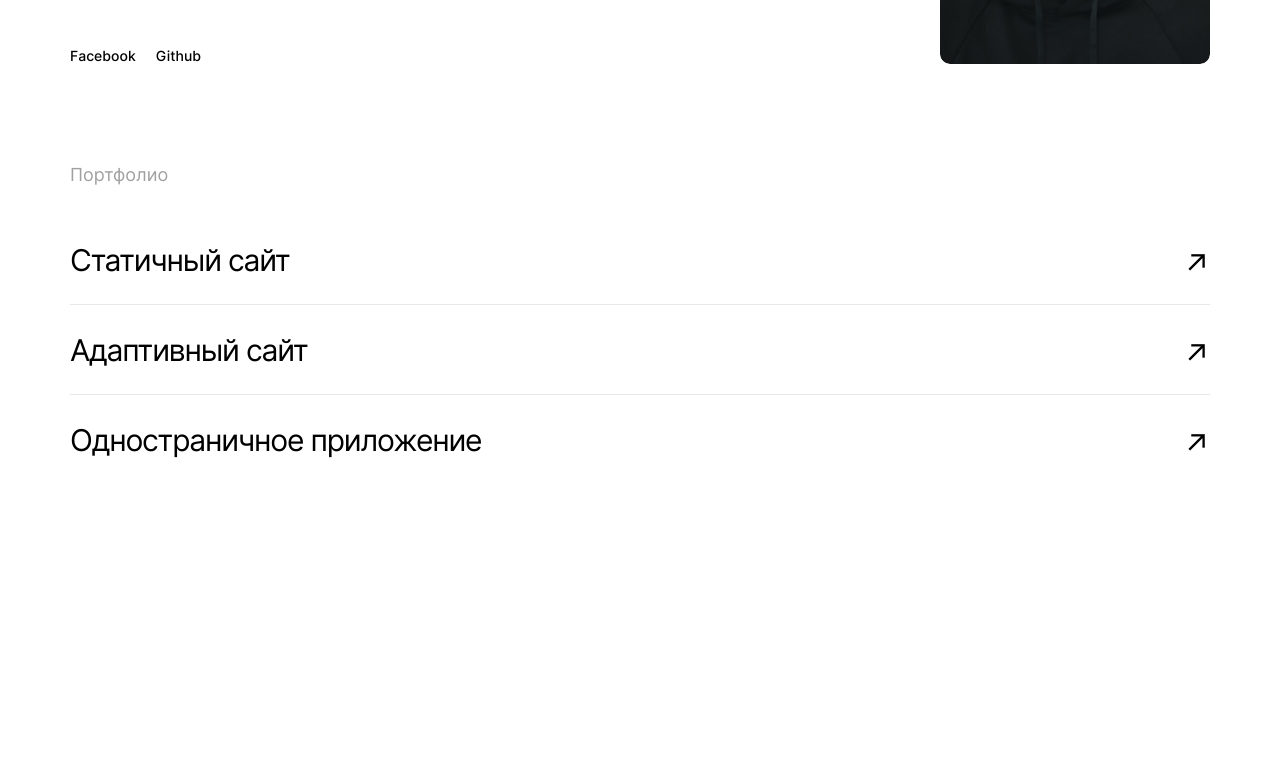
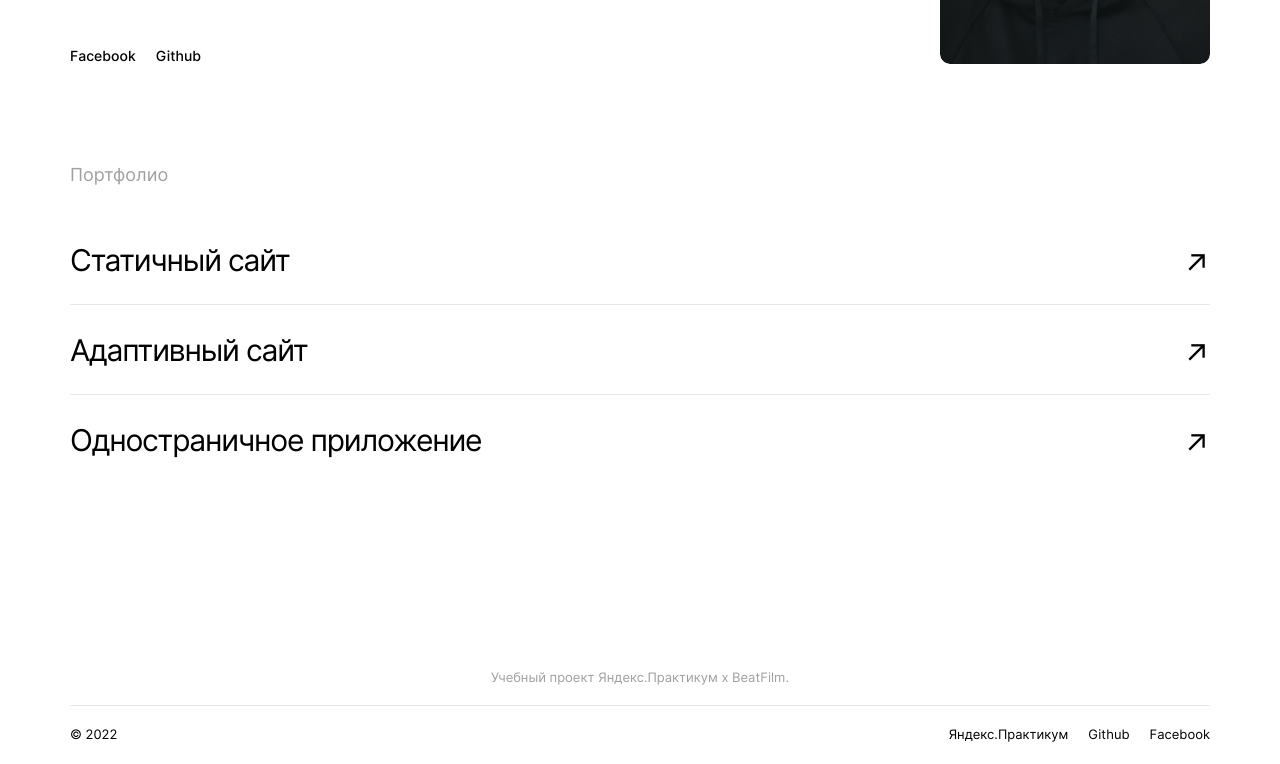
Before and after one commit to AlexTolevich/movies-explorer-frontend, a React app: page / in a window 1280 px wide. Shown: the part 2309-3073 px from the top of the page. Before the commit the page ends 2918 px from the top, so only its background shows below. Built offline with nearby package versions, Linux system fonts and the light colour scheme.

Commit message:
feat: develop a component of the footer

```diff
--- a/src/components/Footer/Footer.css
+++ b/src/components/Footer/Footer.css
@@ -0,0 +1,50 @@
+.footer {
+padding: 79px 70px 0;
+}
+
+.footer__header {
+  margin: 0;
+  font-weight: 400;
+  font-size: 13px;
+  line-height: 1.23;
+  color: #A0A0A0;
+  text-align: center;
+  padding-bottom: 20px;
+  border-bottom: solid 1px #e8e8e8;
+}
+
+.footer__text-container {
+  display: flex;
+  flex-direction: row;
+  justify-content: space-between;
+  padding: 20px 0;
+}
+
+.footer__copyright {
+  font-weight: 400;
+  font-size: 13px;
+  line-height: 1.23;
+  margin: 0;
+}
+
+.footer__nav-list {
+  margin: 0;
+  padding: 0;
+  display: flex;
+  flex-direction: row;
+  gap: 20px;
+
+}
+
+.footer__nav-item {
+  list-style-type: none;
+}
+
+.footer__link {
+  text-decoration: none;
+  color: #000;
+  font-weight: 400;
+  font-size: 13px;
+  line-height: 1.23;
+  vertical-align: top;
+}
--- a/src/components/Footer/Footer.js
+++ b/src/components/Footer/Footer.js
@@ -0,0 +1,27 @@
+import "./Footer.css"
+
+function Footer(){
+  return(
+    <div className="footer">
+      <h2 className="footer__header">Учебный проект Яндекс.Практикум х BeatFilm.</h2>
+      <div className="footer__text-container">
+        <p className="footer__copyright">&copy; 2022</p>
+        <nav>
+          <ul className="footer__nav-list">
+            <li className="footer__nav-item">
+              <a href="https://praktikum.yandex.ru/profile/web/" className="footer__link">Яндекс.Практикум</a>
+            </li>
+            <li className="footer__nav-item">
+              <a href="https://github.com/" className="footer__link">Github</a>
+            </li>
+            <li className="footer__nav-item">
+              <a href="https://facebook.com/" className="footer__link">Facebook</a>
+            </li>
+          </ul>
+        </nav>
+      </div>
+    </div>
+  )
+}
+
+export default Footer
--- a/src/components/Main/Main.js
+++ b/src/components/Main/Main.js
@@ -6,6 +6,7 @@ import AboutProject from '../AboutProject/AboutProject.js';
 import Techs        from '../Techs/Techs.js';
 import AboutMe      from '../AboutMe/AboutMe.js';
 import Portfolio    from '../Portfolio/Portfolio.js';
+import Footer       from '../Footer/Footer.js';
 
 function Main({loggedIn}) {
   return (
@@ -16,6 +17,7 @@ function Main({loggedIn}) {
       <Techs/>
       <AboutMe/>
       <Portfolio/>
+      <Footer/>
     </>
   )
 }
--- a/src/components/Portfolio/Portfolio.css
+++ b/src/components/Portfolio/Portfolio.css
@@ -1,5 +1,5 @@
 .portfolio {
-  padding: 0 70px 125px;
+  padding: 0 70px 115px;
   box-sizing: border-box;
 }
 
@@ -25,6 +25,7 @@
 
 .portfolio__link-item:last-of-type {
   border-bottom: none;
+  padding: 20px 0 0px;
 }
 
 .portfolio__link {
```
